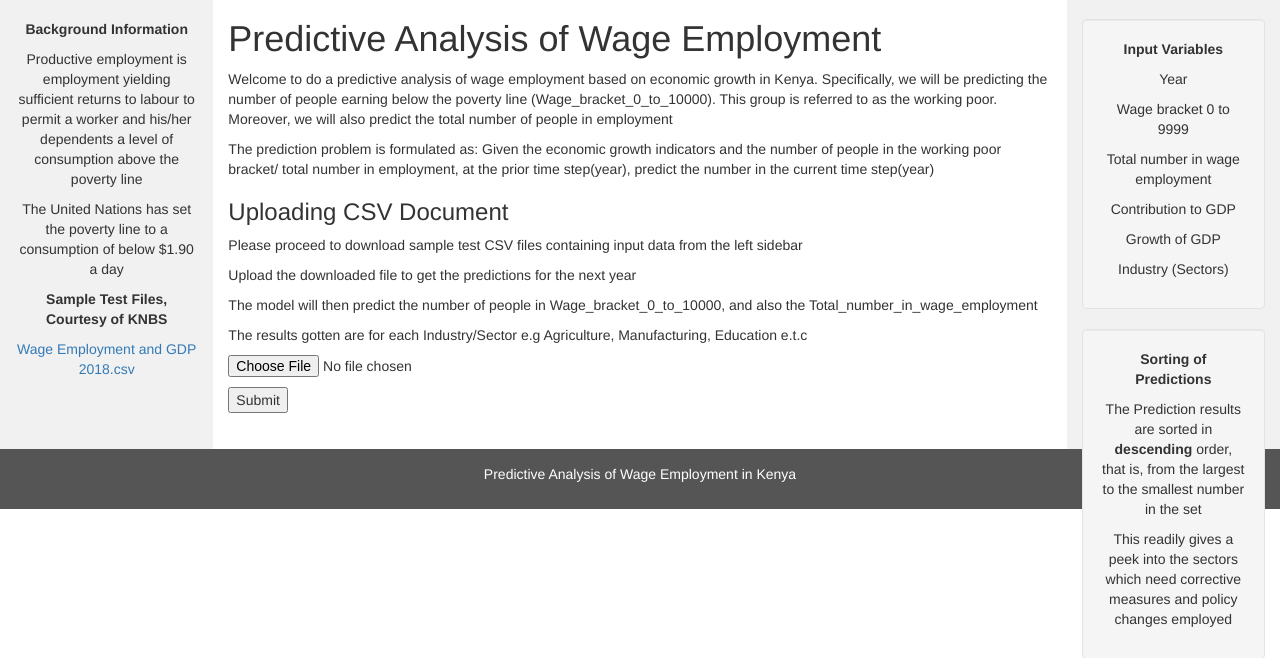
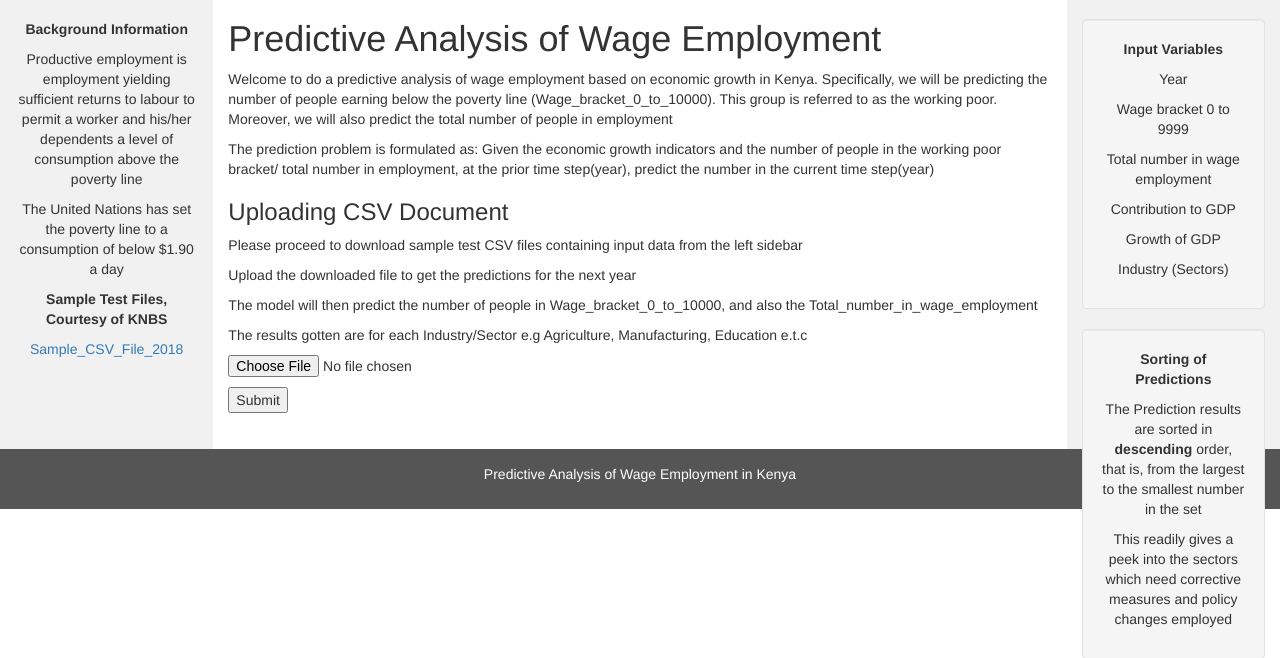
Before and after one commit to IsaacMwendwa/productive-employment-prediction, a Flask app: page / in a window 1280 px wide. Shown: the part 53-711 px from the top of the page. Run offline with Flask 2, Linux system fonts and the light colour scheme; parts of the project's set-up code (start-up, migrations or seed data) failed here and were passed over; some libraries are stand-ins or nearby versions.

Commit message:
Fix file download error

```diff
--- a/templates/index.html
+++ b/templates/index.html
@@ -73,8 +73,8 @@
           his/her dependents a level of consumption above the poverty line</p>
         <p>The United Nations has set the poverty line to a consumption of below $1.90 a day</p>
         <p><b>Sample Test Files, Courtesy of KNBS</b></p>
-        <p><a href="{{ url_for('download', filename=" Wage_Employment_and_GDP_2018.csv") }}">Wage Employment and GDP
-            2018.csv</a></p>
+        <p><a href="{{ url_for('download', filename=" Wage_Employment_and_GDP_2018.csv") }}">Sample_CSV_File_2018</a>
+        </p>
       </div>
 
       <div class="col-sm-8 text-left">
```
